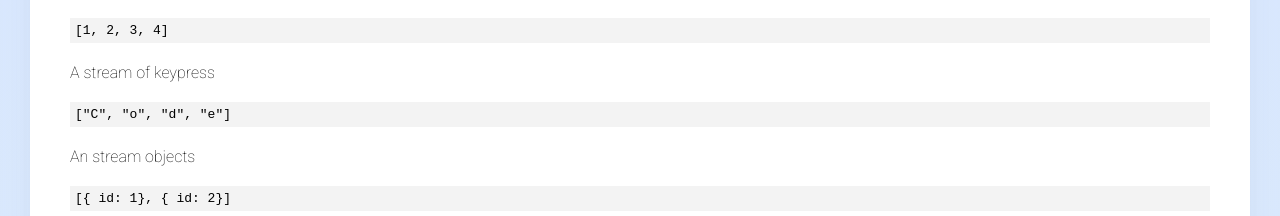
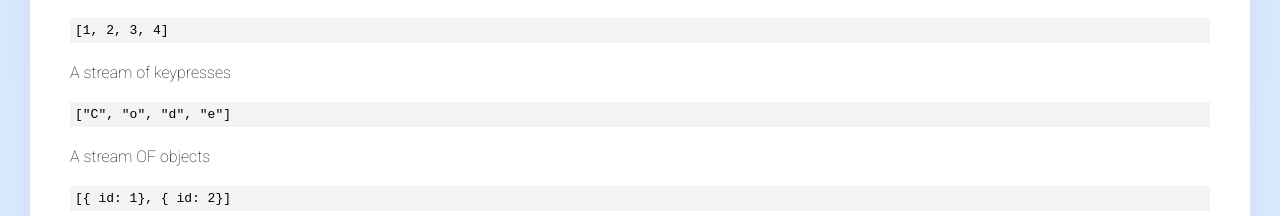
Before and after one commit to mo-sharif/angular-rxjs-operators, an Angular app: page / in a window 1280 px wide. Shown: the part 283-499 px from the top of the page. Built offline with nearby package versions, Linux system fonts and the light colour scheme; a web font is replaced by a local one.

Commit message:
2 files modified

```diff
--- a/src/app/components/intro.component.html
+++ b/src/app/components/intro.component.html
@@ -7,11 +7,12 @@
 			<h2>Examples</h2>
 			<p>A number that goes up by one every second</p>
 			<pre class="code">[1, 2, 3, 4]</pre>
-			<p>A stream of keypress</p>
+			<p>A stream of keypresses</p>
 			<pre class="code">["C", "o", "d", "e"]</pre>
-			<p>An stream objects</p>
+			<p>A stream OF objects</p>
 			<pre class="code">[{{ '{ id: 1}' }},{{ ' { id: 2}' }}]</pre>
 			<div>
+        <br>
 				<h2> Reactive programming ? </h2>
 				<p>We can define an application as a series of streams with operations that connect streams together and
 					which are automatically called when new values are pushed onto those streams</p>
--- a/src/styles.css
+++ b/src/styles.css
@@ -54,7 +54,7 @@ margin-bottom: 20px;
   box-shadow: 0 24px 24px -18px rgba(69, 104, 129, 0.19), 0 9px 45px 0 rgba(114, 119, 160, 0.06);
 }
 
-.container .box:hover {
+.container .box:hover, .container section:hover {
   transform: translateY(-5px);
 }
 
```
